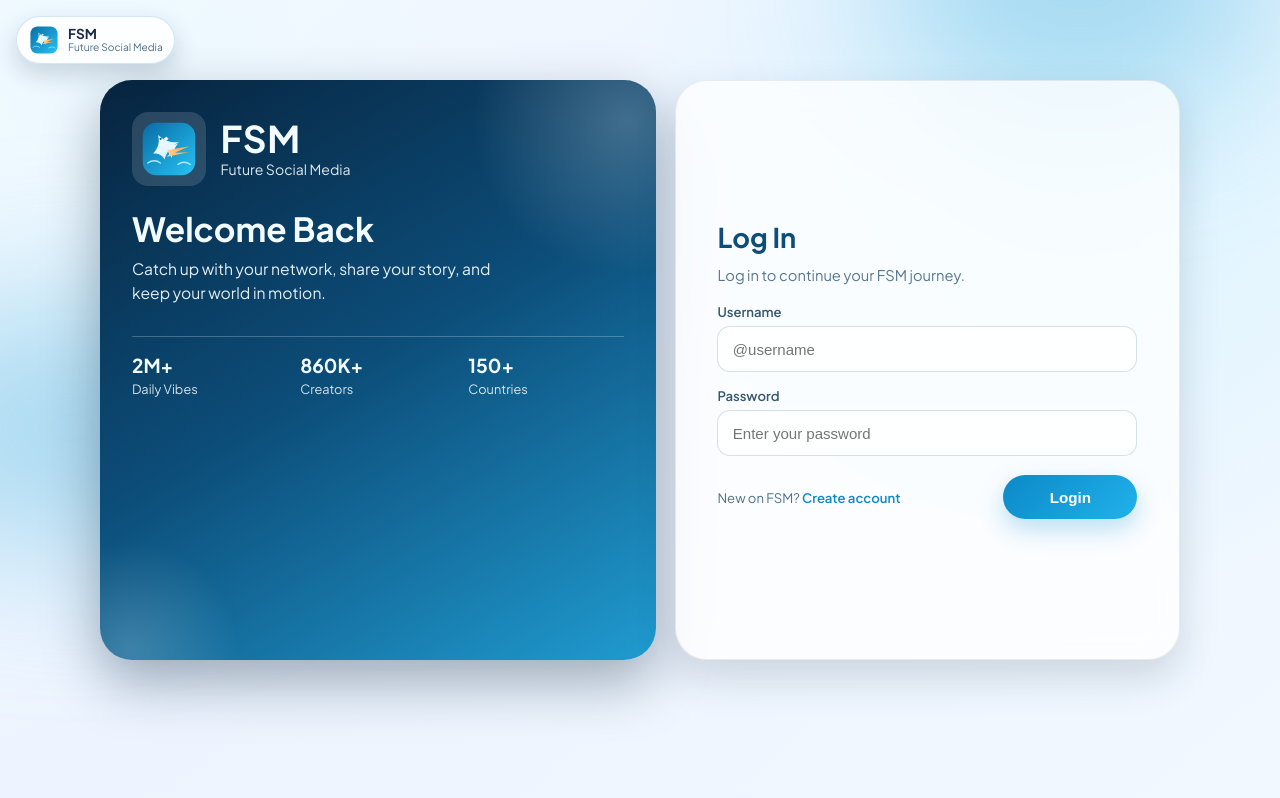
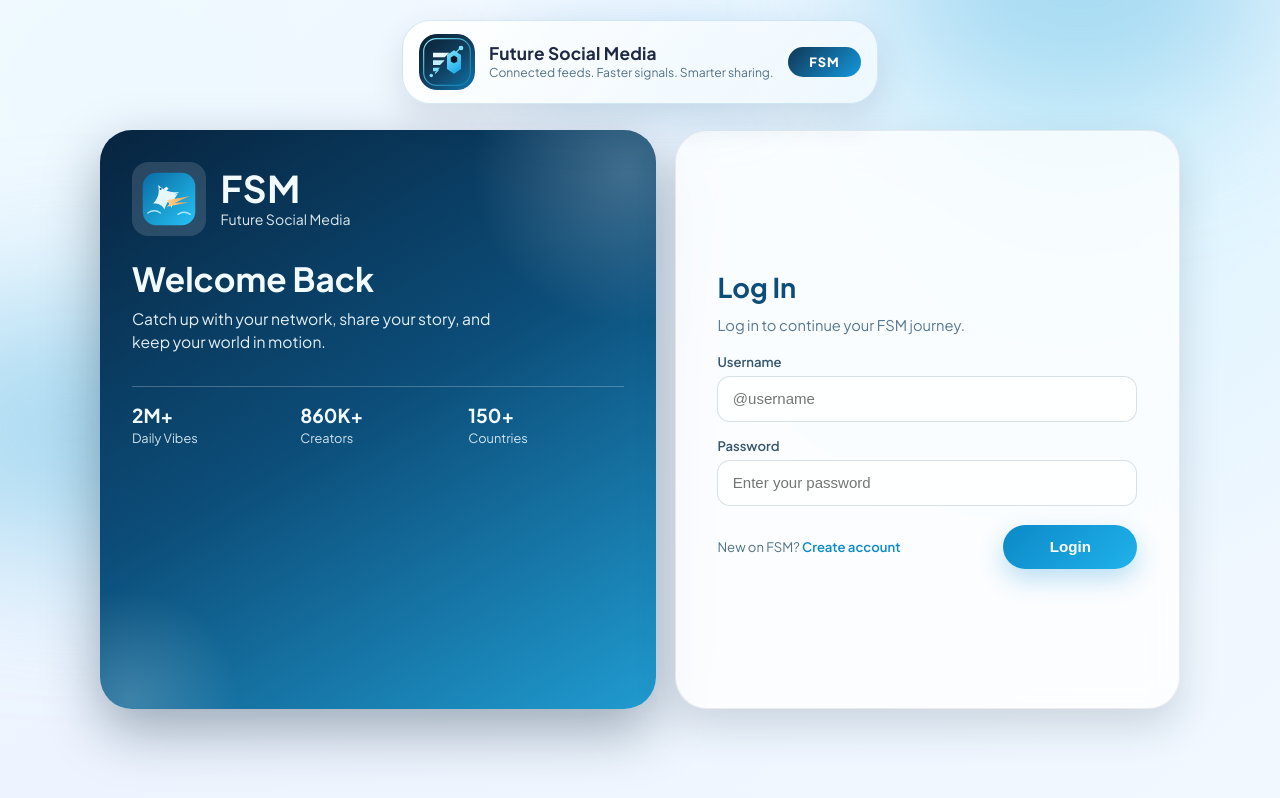
Before and after one commit to bhavishyagupta11/FutureMedia-Social-Platform, a React (Create React App) app in the folder social/: page / in a window 1280 px wide. Shown: the top 798 px of the page. Built offline with nearby package versions, Linux system fonts and the light colour scheme; no server answers.

Commit message:
new logo attaches with making is visible into the middle of the site

```diff
--- a/social/src/App.css
+++ b/social/src/App.css
@@ -30,8 +30,11 @@
   position: relative;
   z-index: 2;
   display: flex;
-  align-items: flex-start;
-  margin-bottom: 1rem;
+  justify-content: center;
+  align-items: center;
+  margin: 0 auto 1.35rem;
+  max-width: 1400px;
+  min-height: 5.75rem;
 }
 
 .appContent {
@@ -50,34 +53,67 @@
 }
 
 .fsmBrandBadge {
+  position: relative;
   display: flex;
   align-items: center;
-  gap: 0.6rem;
-  padding: 0.5rem 0.72rem;
-  border-radius: 999px;
-  background: rgba(255, 255, 255, 0.82);
-  border: 1px solid rgba(35, 135, 194, 0.2);
-  box-shadow: 0 10px 24px rgba(17, 44, 71, 0.18);
-  backdrop-filter: blur(12px);
+  gap: 0.9rem;
+  padding: 0.8rem 1rem;
+  border-radius: 28px;
+  background: linear-gradient(135deg, rgba(255, 255, 255, 0.94), rgba(239, 248, 255, 0.9));
+  border: 1px solid rgba(35, 135, 194, 0.18);
+  box-shadow: 0 14px 34px rgba(17, 44, 71, 0.12);
+  backdrop-filter: blur(14px);
 }
 
 .fsmBrandBadge img {
-  width: 30px;
-  height: 30px;
-  border-radius: 10px;
+  width: 56px;
+  height: 56px;
+  border-radius: 18px;
+  flex-shrink: 0;
+}
+
+.fsmBrandCopy {
+  min-width: 0;
 }
 
 .fsmBrandBadge strong {
   display: block;
-  font-size: 0.85rem;
-  line-height: 1;
+  font-size: 1.08rem;
+  line-height: 1.1;
+  letter-spacing: 0.01em;
 }
 
 .fsmBrandBadge span {
   display: block;
-  font-size: 0.64rem;
-  line-height: 1.2;
-  color: #4f6f86;
+  margin-top: 0.15rem;
+  font-size: 0.76rem;
+  line-height: 1.25;
+  color: #537188;
+}
+
+.fsmBrandTag {
+  display: inline-flex;
+  align-items: center;
+  justify-content: center;
+  min-width: 3.2rem;
+  padding: 0.45rem 0.7rem;
+  border-radius: 999px;
+  background: linear-gradient(135deg, #0f3654, #1599de);
+  color: white;
+  font-weight: 800;
+  letter-spacing: 0.08em;
+  font-size: 0.8rem;
+  flex-shrink: 0;
+}
+
+.fsmBrandGlow {
+  position: absolute;
+  inset: auto;
+  width: 14rem;
+  height: 4rem;
+  background: rgba(71, 190, 240, 0.22);
+  filter: blur(36px);
+  z-index: -1;
 }
 
 .button {
@@ -120,6 +156,25 @@
   }
 
   .appTopBar {
-    margin-bottom: 0.7rem;
+    margin-bottom: 0.8rem;
+    min-height: auto;
+  }
+
+  .fsmBrandBadge {
+    width: min(100%, 34rem);
+    padding: 0.7rem 0.85rem;
+  }
+
+  .fsmBrandBadge img {
+    width: 48px;
+    height: 48px;
+  }
+
+  .fsmBrandBadge strong {
+    font-size: 0.98rem;
+  }
+
+  .fsmBrandBadge span {
+    font-size: 0.72rem;
   }
 }
--- a/social/src/App.js
+++ b/social/src/App.js
@@ -4,7 +4,7 @@ import Home from "./pages/Auth/Home/Home";
 import Profile from "./pages/Profile/Profile";
 import Settings from "./pages/Settings/Settings";
 import { BrowserRouter, Routes, Route, Navigate } from "react-router-dom";
-import BirdLogo from "./img/fsm-bird.svg";
+import TechLogo from "./img/fsm-tech.svg";
 
 const AppFrame = ({ children }) => (
   <div className="App">
@@ -13,12 +13,14 @@ const AppFrame = ({ children }) => (
 
     <div className="appTopBar">
       <div className="fsmBrandBadge">
-        <img src={BirdLogo} alt="FSM bird logo" />
-        <div>
-          <strong>FSM</strong>
-          <span>Future Social Media</span>
+        <img src={TechLogo} alt="FSM tech logo" />
+        <div className="fsmBrandCopy">
+          <strong>Future Social Media</strong>
+          <span>Connected feeds. Faster signals. Smarter sharing.</span>
         </div>
+        <div className="fsmBrandTag">FSM</div>
       </div>
+      <div className="fsmBrandGlow" aria-hidden="true" />
     </div>
 
     <div className="appContent">{children}</div>
```
Also changed, not shown: social/src/img/fsm-tech.svg (added).
